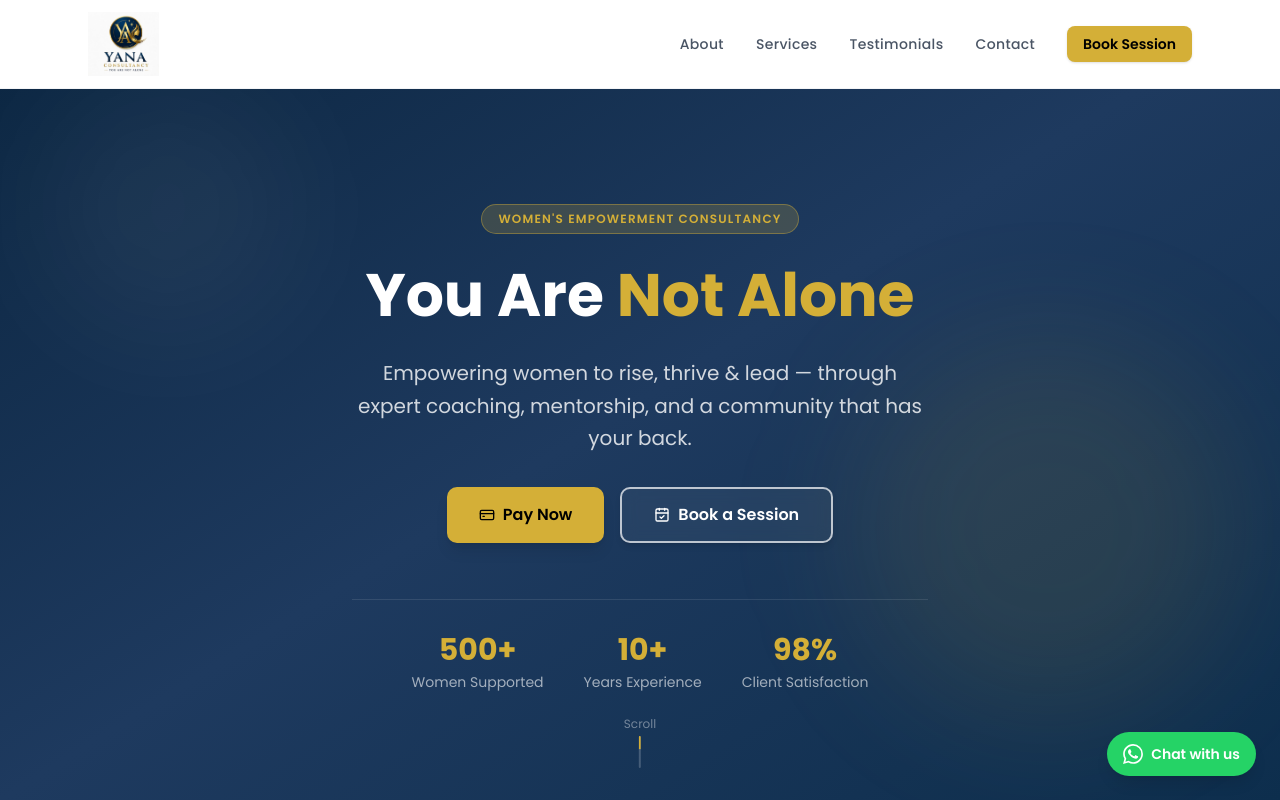
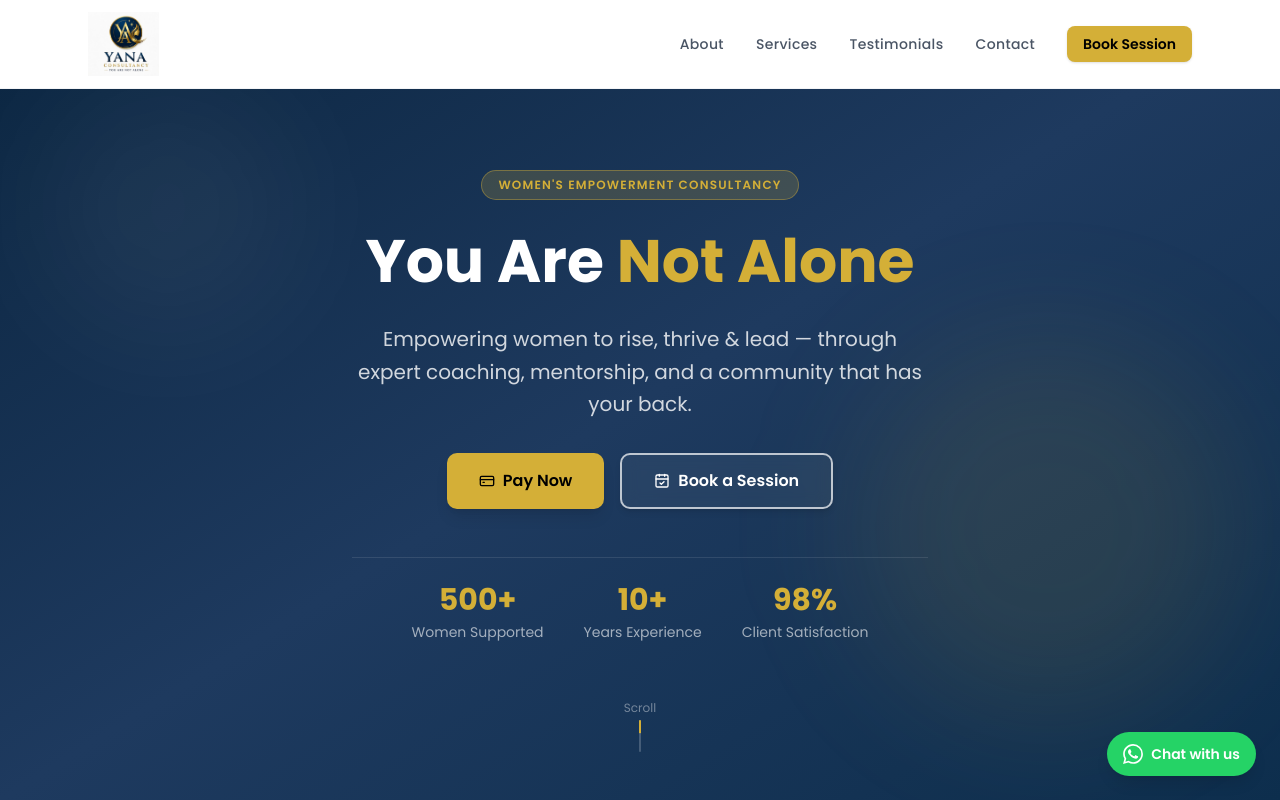
Before and after one commit to SamuelAfriyie/yana-consultancy, a React (Vite) app: page / in a window 1280 px wide. Shown: the top 800 px of the page. Built offline with nearby package versions, Linux system fonts and the light colour scheme.

Commit message:
fixed ui issues on the hero section

```diff
--- a/src/components/Hero.tsx
+++ b/src/components/Hero.tsx
@@ -2,12 +2,13 @@ import { CalendarCheck, CreditCard } from 'lucide-react'
 
 export default function Hero() {
   return (
-    <section className="relative min-h-screen bg-linear-to-br from-navy via-navy-light to-[#0d2e4d] flex items-center justify-center text-white text-center px-6 pt-24 overflow-hidden">
+    <section className="relative min-h-screen bg-linear-to-br from-navy via-navy-light to-[#0d2e4d] flex flex-col items-center justify-between text-white text-center px-6 pt-32 md:pt-28 pb-10 overflow-hidden">
       {/* Background decorative blobs */}
       <div className="absolute top-20 left-10 w-64 h-64 bg-white/5 rounded-full blur-3xl pointer-events-none" />
       <div className="absolute bottom-20 right-10 w-96 h-96 bg-gold/10 rounded-full blur-3xl pointer-events-none" />
 
-      <div className="relative z-10 max-w-3xl mx-auto flex flex-col items-center gap-6">
+      {/* Main content — grows to fill space */}
+      <div className="relative z-10 max-w-3xl mx-auto flex flex-col items-center gap-6 flex-1 justify-center py-8">
         {/* Badge */}
         <span className="inline-block bg-gold/20 border border-gold/40 text-gold text-xs font-semibold tracking-widest uppercase px-4 py-1.5 rounded-full">
           Women's Empowerment Consultancy
@@ -48,7 +49,7 @@ export default function Hero() {
         </div>
 
         {/* Stats row */}
-        <div className="flex flex-wrap justify-center gap-10 mt-8 pt-8 border-t border-white/10 w-full">
+        <div className="flex flex-wrap justify-center gap-8 md:gap-10 mt-6 pt-6 border-t border-white/10 w-full">
           {[
             { value: '500+', label: 'Women Supported' },
             { value: '10+', label: 'Years Experience' },
@@ -62,8 +63,8 @@ export default function Hero() {
         </div>
       </div>
 
-      {/* Scroll indicator */}
-      <div className="absolute bottom-8 left-1/2 -translate-x-1/2 flex flex-col items-center gap-1 text-white/40 text-xs">
+      {/* Scroll indicator — in flow, never overlaps content */}
+      <div className="relative z-10 flex flex-col items-center gap-1 text-white/40 text-xs pb-2">
         <span>Scroll</span>
         <div className="w-0.5 h-8 bg-white/20 rounded-full relative overflow-hidden">
           <div className="absolute top-0 w-full h-1/2 bg-gold animate-bounce" />
```
